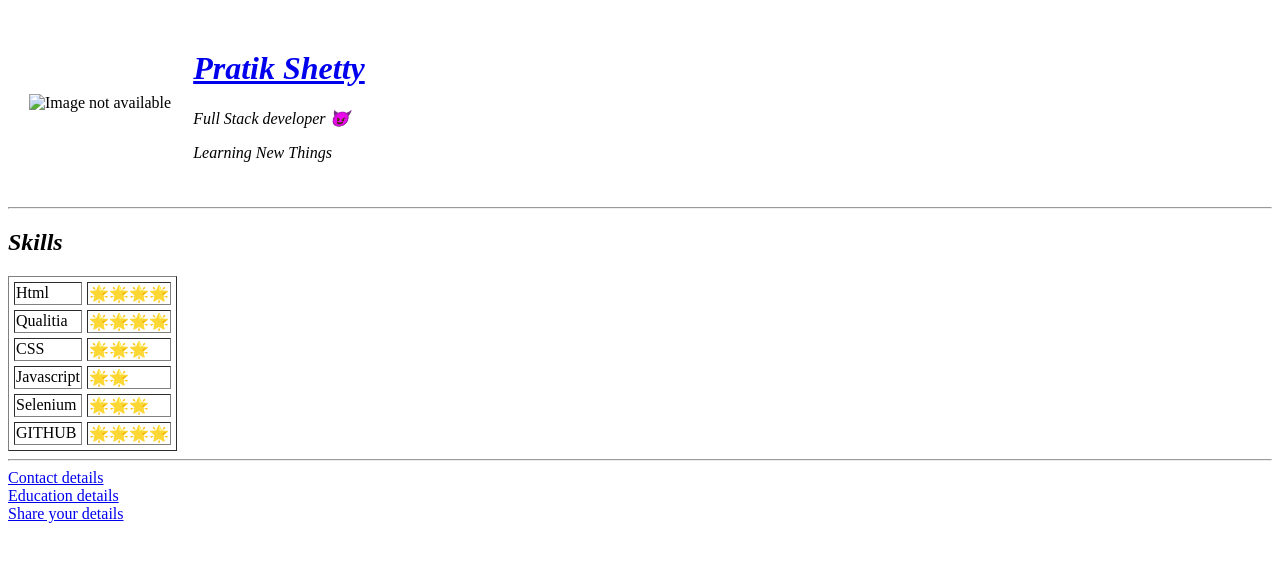
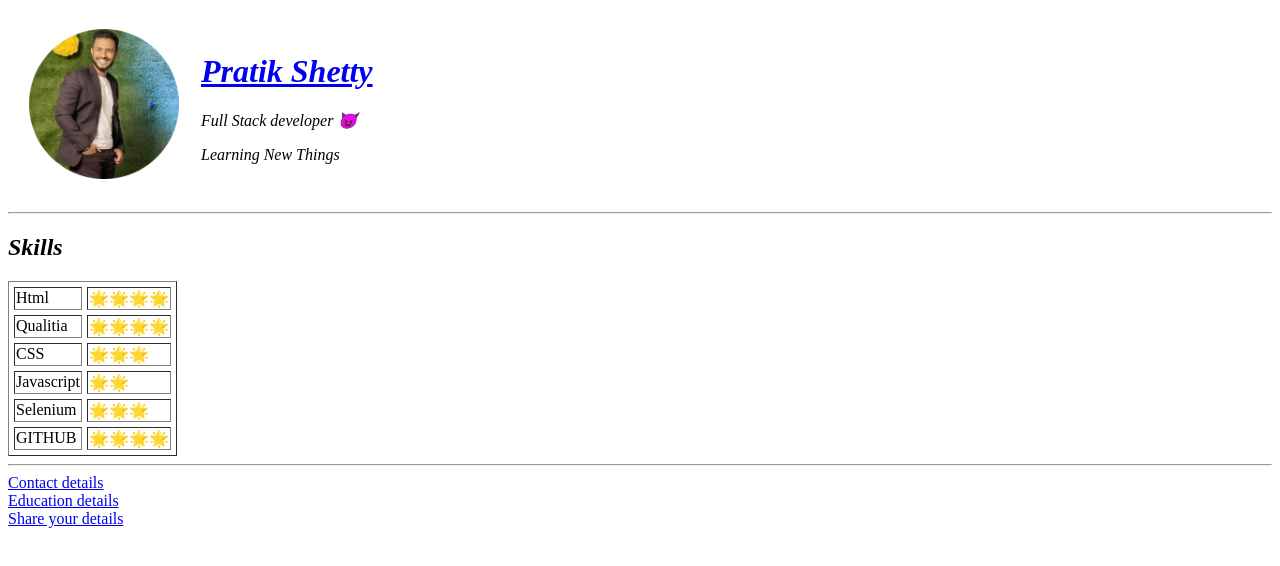
Before and after one commit to Shettypratik/Resume, a plain HTML site: page index.html in a window 1280 px wide. Drawn offline with Linux system fonts and the light colour scheme.

Commit message:
Update index.html

```diff
--- a/index.html
+++ b/index.html
@@ -9,7 +9,7 @@
 <body>
   <table cellspacing="20">
     <tr>
-      <td><img src="images\Pratik.png" alt="Image not available" height="150" width="150" /></td>
+      <td><img src="Pratik.png" alt="Image not available" height="150" width="150" /></td>
       <td>
         <h1><i><a href="https://in.linkedin.com/in/pratik-shetty-980706194">Pratik Shetty</a></<i>
         </h1>
```
